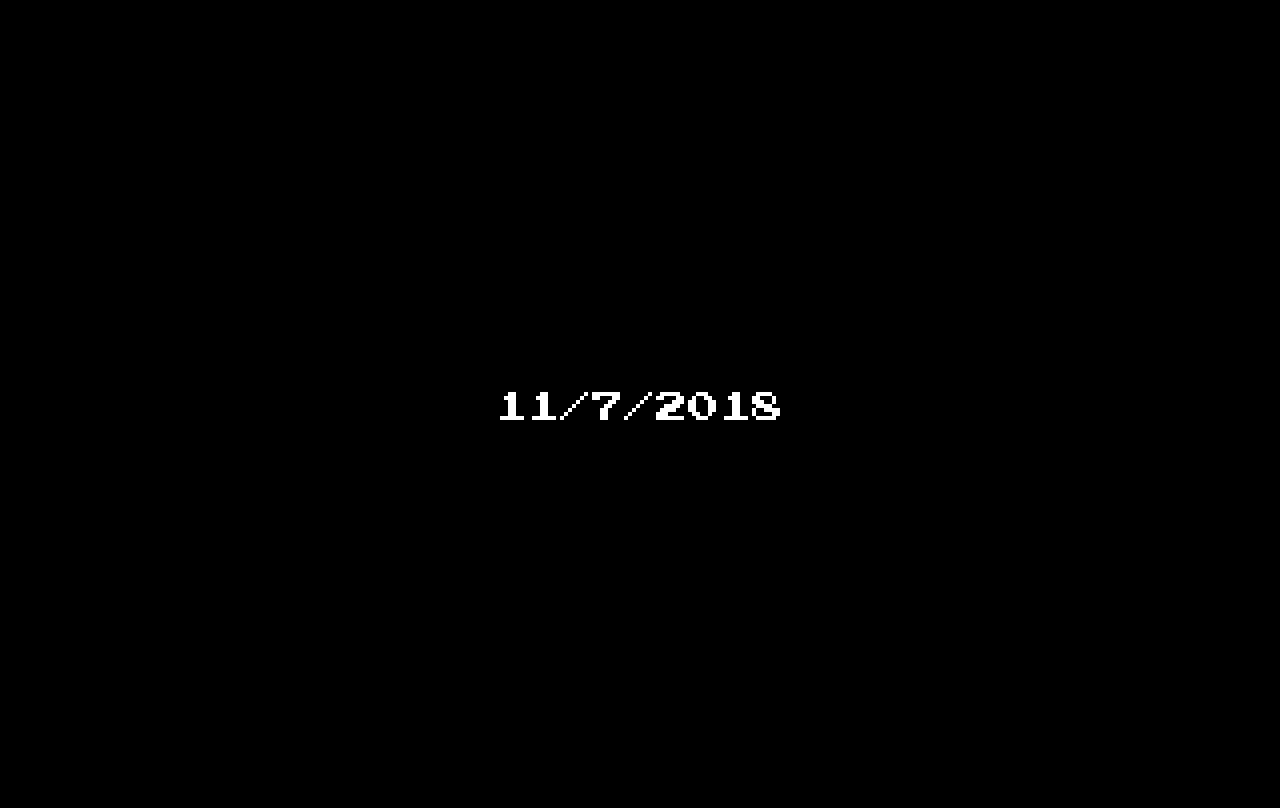
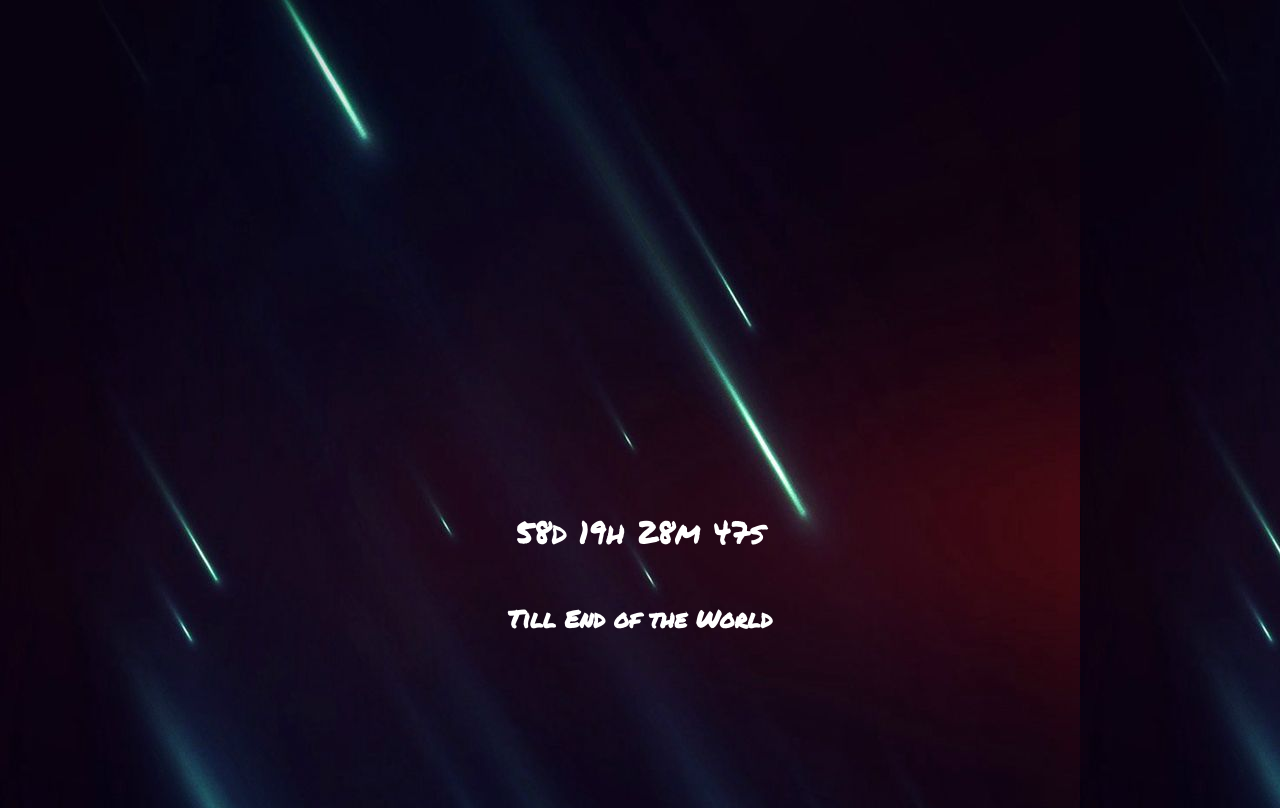
Before and after one commit to 226422/web-app, a plain HTML site: page index.html in a window 1280 px wide. Drawn offline with Linux system fonts and the light colour scheme; files whose address does not match are found by name.

Commit message:
Add files via upload

```diff
--- a/index.html
+++ b/index.html
@@ -6,22 +6,48 @@
 		<meta name="viewport" content="width=device-width, initial-scale=1">
 		<meta name="apple-mobile-web-app-capable" content="yes">
 		<meta name="apple-mobile-web-app-status-bar-style" content="black-translucent">
-		<link rel="apple-touch-icon" href="img/favicon.jpg">
-		<link rel="icon" type="image/x-icon" href="img/favicon.jpg" />
+		<link rel="apple-touch-icon" href="file:///Users/226422/Documents/Roblox-Annuel.jpg">
+		<link rel="icon" type="image/x-icon" href="file:///Users/226422/Documents/Roblox-Annuel.jpg" />
 		<link rel="stylesheet" href="main.css">
-		<link href="https://fonts.googleapis.com/css?family=Press+Start+2P" rel="stylesheet">
-		<title>Today Is</title>
+		<link href="https://fonts.googleapis.com/css?family=Permanent+Marker" rel="stylesheet" rel="stylesheet" rel="stylesheet">
+		<title>End Of The World
+    </title>
 	</head>
-	<body>
+	 <body background="file:///Users/226422/Documents/meteror.jpg">
+		<p id="date"></p>
+		<!-- Display the countdown timer in an element -->
+<p id="demo"></p>
+<h1>Till End of the World</h1>
+<script>
+// Set the date we're counting down to
+var countDownDate = new Date("Jan 5, 2019 15:37:25").getTime();
 
-		<p id="date"></p>
-		<script>
-			n =  new Date();
-			y = n.getFullYear();
-			m = n.getMonth() + 1;
-			d = n.getDate();
-			document.getElementById("date").innerHTML = m + "/" + d + "/" + y;
-		</script>
+// Update the count down every 1 second
+var x = setInterval(function() {
+
+  // Get todays date and time
+  var now = new Date().getTime();
+
+  // Find the distance between now and the count down date
+  var distance = countDownDate - now;
+
+  // Time calculations for days, hours, minutes and seconds
+  var days = Math.floor(distance / (1000 * 60 * 60 * 24));
+  var hours = Math.floor((distance % (1000 * 60 * 60 * 24)) / (1000 * 60 * 60));
+  var minutes = Math.floor((distance % (1000 * 60 * 60)) / (1000 * 60));
+  var seconds = Math.floor((distance % (1000 * 60)) / 1000);
+
+  // Display the result in the element with id="demo"
+  document.getElementById("demo").innerHTML = days + "d " + hours + "h "
+  + minutes + "m " + seconds + "s ";
+
+  // If the count down is finished, write some text
+  if (distance < 0) {
+    clearInterval(x);
+    document.getElementById("demo").innerHTML = "EXPIRED";
+  }
+}, 1000);
+</script>
 
 	</body>
 </html>
--- a/main.css
+++ b/main.css
@@ -1,14 +1,20 @@
 html, body{
 	height:100%;
+
 }
-body{
-	display:flex;
-	background:#000000;
-}
+
 p{
 	margin:auto;
 	text-align:center;
-	font-family: 'Press Start 2P', cursive;
+	font-family: 'Permanent Marker', cursive;
 	font-size:2em;
 	color:#FFFFFF;
+	padding-top: 250px;
 }
+h1{
+	text-align:center;
+	padding-top: 30px;
+	color:white;
+	font-family: 'Permanent Marker', cursive;
+	font-size:24px;
+}
```
Also changed, not shown: meteror.jpg (added).
